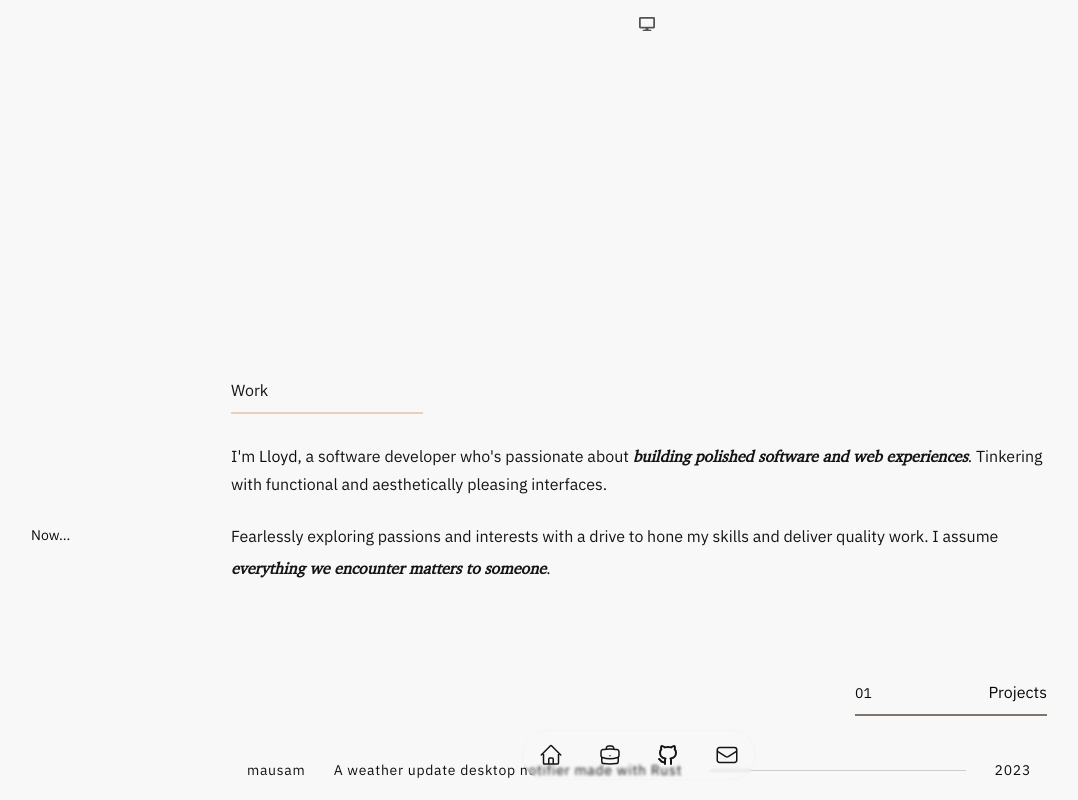
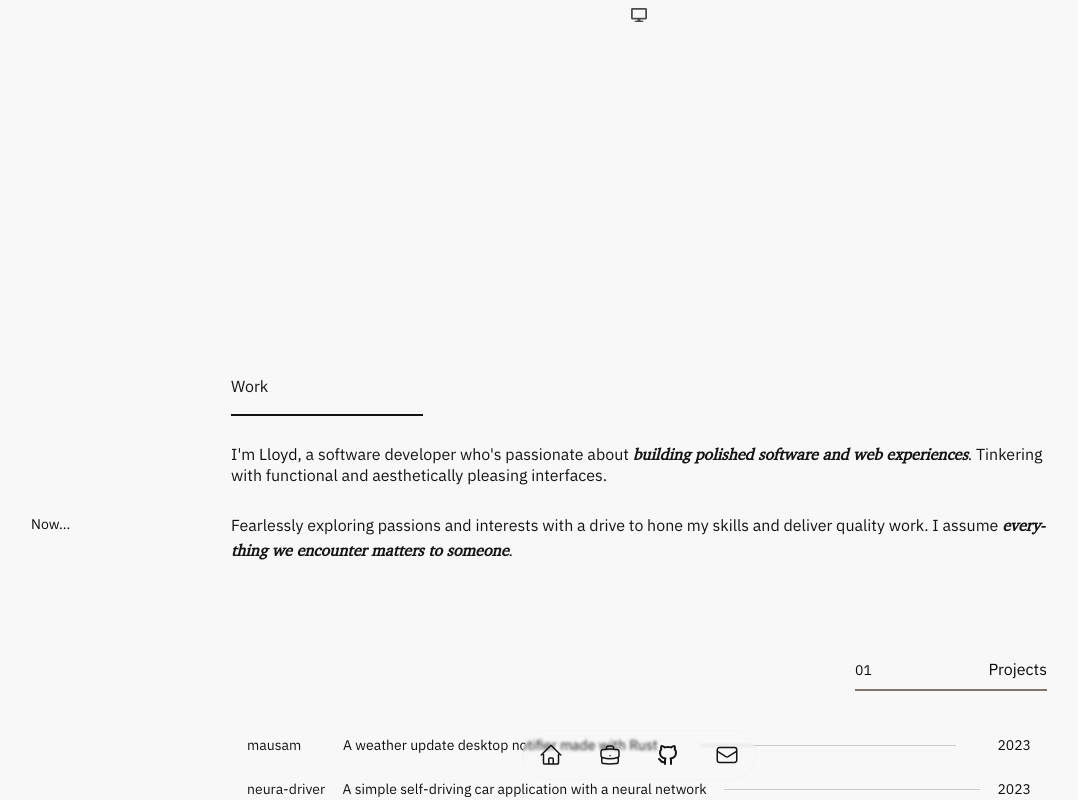
Before and after one commit to lloydlobo/lloydlobo.com, a Next.js app: page /work in a window 1280 px wide. Shown: the top 800 px of the page, without its empty margins (1-1079 px from the left). Built offline with nearby package versions, Linux system fonts and the light colour scheme.

Commit message:
feat: remove all underlines add after dot to a

```diff
--- a/components/Layout.tsx
+++ b/components/Layout.tsx
@@ -29,7 +29,8 @@ const Layout = ({ children, title = "This is the default title" }: Props) => {
             <div className="hover:opacity-100 opacity-0 absolute px-4 md:px-0 mx-auto">
               <ClockNav />
             </div>
-            <div className="mx-auto">
+
+            <div className="absolute mx-auto left-0 right-0 items-center justify-center flex">
               <ThemeDropdown />
             </div>
           </div>
--- a/components/layout/Dock/DockNavigation.tsx
+++ b/components/layout/Dock/DockNavigation.tsx
@@ -2,7 +2,6 @@ import Link from "next/link";
 import React, { ReactNode, useEffect, useRef, useState } from "react";
 import { FaMoon, FaSun, FaDesktop } from "react-icons/fa";
 import { useTheme } from "next-themes";
-
 
 export function DockNavigation() {
   return <DockNav />;
@@ -14,7 +13,7 @@ function DockNav() {
   return (
     <nav className="z-50 fixed bottom-5 left-0 right-0">
       <div className="border divider-gray6/40 divide-gray4/30 px-4 py-3 divide-x gap-2 border-opacity-10 rounded-full border-secondary/10 w-fit mx-auto bg-opacity-40 backdrop-blur-[1.5px]">
-        <div className="dock relative dark:text-primary grid grid-flow-col w-[200px] justify-between gap-4 place-items-center">
+        <div className="dock [&>*]:after:hidden relative dark:text-primary grid grid-flow-col w-[200px] justify-between gap-4 place-items-center">
           <HomeIcon />
           <WorkIcon />
           <GithubIcon />
@@ -24,6 +23,175 @@ function DockNav() {
     </nav>
   );
 }
+
+export function ThemeDropdown() {
+  const [mounted, setMounted] = useState(false);
+  const { theme, setTheme } = useTheme();
+  const [dropdown, setDropdown] = useState(false);
+  const { forcedTheme } = useTheme();
+  // Theme is forced, we shouldn't allow user to change the theme
+  const disabled = !!forcedTheme;
+
+  useEffect(() => {
+    // useEffect only runs on the client, so now we can safely show the UI
+    setMounted(true);
+  }, []);
+
+  if (!mounted) {
+    return null;
+  }
+
+  // e.target may select the svg or span too. e.currentTarget selects the parent button.
+  const switchTheme = (e: React.MouseEvent<HTMLButtonElement, MouseEvent>) => {
+    setTheme(e.currentTarget.id);
+    setDropdown(!dropdown);
+  };
+  const themeModes = [
+    { name: "system", icon: <FaDesktop /> },
+    { name: "light", icon: <Sun /> },
+    {
+      name: "dark",
+      icon: (
+        <span className="-rotate-[25deg]">
+          <Moon />
+        </span>
+      ),
+    },
+  ];
+
+  return (
+    <>
+      <div className="relative">
+        {/* Dropdown */}
+        <div
+          // className={`${dropdown ? "opacity-100" : "opacity-0 left-[200vw]" } top-8 z-10`}
+          className={`${dropdown ? "block" : "hidden"}`}
+        >
+          <div className="py-0.5 absolute top-8 backdrop-blur-sm divide-gray4/30 rounded-md grid h-fit divide-y text-start">
+            {themeModes.map(({ name, icon }, index) => (
+              <button
+                onClick={(e) => switchTheme(e)}
+                id={name}
+                aria-label={`Activate ${name} mode`}
+                key={`theme-${name}-${index}`}
+                disabled={disabled}
+                className="flex cursor-pointer hover:backdrop-brightness-150 dark:bg-transparent hover:bg-green-400 dark:hover:backdrop-brightness-200 dark:hover:bg-gray1/10 px-2 text-center py-2 divide-white gap-x-2 w-full"
+              >
+                <>
+                  <div className="scale-100 brightness-75">{icon}</div>
+                  <span className="text-xs brightness-90">{name}</span>
+                </>
+              </button>
+            ))}
+          </div>
+        </div>
+
+        {/* Current theme dock icon */}
+        <div className={`${onHoverStyles}`}>
+          {themeModes.map(({ name, icon }, index) => {
+            if (theme === name) {
+              return (
+                <button
+                  key={`theme-${name}-${index}-curr-${theme}`}
+                  disabled={disabled}
+                  onClick={() => {
+                    setDropdown(!dropdown);
+                  }}
+                  className="opacity-75"
+                >
+                  {icon}
+                </button>
+              );
+            } else {
+              return null;
+            }
+          })}
+        </div>
+      </div>
+    </>
+  );
+}
+
+const HomeIcon = () => {
+  return (
+    <Link
+      href="/"
+      className={`${onHoverStyles} font-semibold underline underline-offset-8`}
+      data-te-toggle="tooltip"
+      data-te-placement="top"
+      data-te-ripple-init
+      data-te-ripple-color="light"
+      title="Home"
+    >
+      <svg
+        xmlns="http://www.w3.org/2000/svg"
+        fill="none"
+        viewBox="0 0 24 24"
+        strokeWidth={1.5}
+        stroke="currentColor"
+        className="w-6 h-6"
+      >
+        <path
+          strokeLinecap="round"
+          strokeLinejoin="round"
+          d="M2.25 12l8.954-8.955c.44-.439 1.152-.439 1.591 0L21.75 12M4.5 9.75v10.125c0 .621.504 1.125 1.125 1.125H9.75v-4.875c0-.621.504-1.125 1.125-1.125h2.25c.621 0 1.125.504 1.125 1.125V21h4.125c.621 0 1.125-.504 1.125-1.125V9.75M8.25 21h8.25"
+        />
+      </svg>
+    </Link>
+  );
+};
+const WorkIcon = () => {
+  return (
+    <Link
+      href="/work"
+      className={`${onHoverStyles} font-semibold underline underline-offset-8`}
+      data-te-toggle="tooltip"
+      data-te-placement="top"
+      data-te-ripple-init
+      data-te-ripple-color="light"
+      title="Work"
+    >
+      <svg
+        xmlns="http://www.w3.org/2000/svg"
+        fill="none"
+        viewBox="0 0 24 24"
+        strokeWidth={1.5}
+        stroke="currentColor"
+        className="w-6 h-6"
+      >
+        <path
+          strokeLinecap="round"
+          strokeLinejoin="round"
+          d="M20.25 14.15v4.25c0 1.094-.787 2.036-1.872 2.18-2.087.277-4.216.42-6.378.42s-4.291-.143-6.378-.42c-1.085-.144-1.872-1.086-1.872-2.18v-4.25m16.5 0a2.18 2.18 0 00.75-1.661V8.706c0-1.081-.768-2.015-1.837-2.175a48.114 48.114 0 00-3.413-.387m4.5 8.006c-.194.165-.42.295-.673.38A23.978 23.978 0 0112 15.75c-2.648 0-5.195-.429-7.577-1.22a2.016 2.016 0 01-.673-.38m0 0A2.18 2.18 0 013 12.489V8.706c0-1.081.768-2.015 1.837-2.175a48.111 48.111 0 013.413-.387m7.5 0V5.25A2.25 2.25 0 0013.5 3h-3a2.25 2.25 0 00-2.25 2.25v.894m7.5 0a48.667 48.667 0 00-7.5 0M12 12.75h.008v.008H12v-.008z"
+        />
+      </svg>
+    </Link>
+  );
+};
+const GithubIcon = () => {
+  return (
+    <a
+      href="https://github.com/lloydlobo/"
+      className={`${onHoverStyles} font-semibold underline underline-offset-8`}
+      data-te-toggle="tooltip"
+      data-te-placement="top"
+      data-te-ripple-init
+      data-te-ripple-color="light"
+      title="Code"
+    >
+      <svg viewBox="0 0 24 24" className="h-6 w-6">
+        <path
+          fill="none"
+          stroke="currentColor"
+          strokeLinecap="round"
+          strokeLinejoin="round"
+          strokeWidth="2"
+          d="M9 19c-4.3 1.4-4.3-2.5-6-3m12 5v-3.5c0-1 .1-1.4-.5-2 2.8-.3 5.5-1.4 5.5-6a4.6 4.6 0 0 0-1.3-3.2 4.2 4.2 0 0 0-.1-3.2s-1.1-.3-3.5 1.3a12.3 12.3 0 0 0-6.2 0C6.5 2.8 5.4 3.1 5.4 3.1a4.2 4.2 0 0 0-.1 3.2A4.6 4.6 0 0 0 4 9.5c0 4.6 2.7 5.7 5.5 6-.6.6-.6 1.2-.5 2V21"
+        ></path>
+      </svg>
+    </a>
+  );
+};
 
 export const ThemeSwitch = () => {
   const [mounted, setMounted] = useState(false);
@@ -223,177 +391,6 @@ const Moon = () => {
   );
 };
 
-export function ThemeDropdown() {
-  const [mounted, setMounted] = useState(false);
-  const { theme, setTheme } = useTheme();
-  const [dropdown, setDropdown] = useState(false);
-  const { forcedTheme } = useTheme()
-  // Theme is forced, we shouldn't allow user to change the theme
-  const disabled = !!forcedTheme
-
-  useEffect(() => {
-    // useEffect only runs on the client, so now we can safely show the UI
-    setMounted(true);
-  }, []);
-
-  if (!mounted) {
-    return null;
-  }
-
-  // e.target may select the svg or span too. e.currentTarget selects the parent button.
-  const switchTheme = (e: React.MouseEvent<HTMLButtonElement, MouseEvent>) => {
-    setTheme(e.currentTarget.id);
-    setDropdown(!dropdown);
-  };
-  const themeModes = [
-    { name: "system", icon: <FaDesktop /> },
-    { name: "light", icon: <Sun /> },
-    {
-      name: "dark",
-      icon: (
-        <span className="-rotate-[25deg]">
-          <Moon />
-        </span>
-      ),
-    },
-  ];
-
-  return (
-    <>
-      <div className="grid">
-        {/* Dropdown */}
-        <div
-          className={`${dropdown ? "opacity-100" : "opacity-0 left-[200vw]"
-            } absolute top-8 z-10`}
-        >
-          <div className="py-0.5 backdrop-blur-sm divide-gray4/30 rounded-md grid h-fit divide-y text-start">
-            {themeModes.map(({ name, icon }, index) => (
-              <button
-                onClick={(e) => switchTheme(e)}
-                id={name}
-                aria-label={`Activate ${name} mode`}
-                key={`theme-${name}-${index}`}
-                disabled={disabled}
-                className="flex cursor-pointer hover:backdrop-brightness-150 dark:bg-transparent hover:bg-green-400 dark:hover:backdrop-brightness-200 dark:hover:bg-gray1/10 px-2 text-center py-2 divide-white gap-x-2 w-full"
-              >
-                <>
-                  <div className="scale-100 brightness-75">{icon}</div>
-                  <span className="text-xs brightness-90">{name}</span>
-                </>
-              </button>
-            ))}
-          </div>
-        </div>
-
-        {/* Current theme dock icon */}
-        <div
-          className={`${onHoverStyles} opacity-70 absolute font-semibold underline underline-offset-8`}
-        >
-          {themeModes.map(({ name, icon }, index) => {
-            if (theme === name) {
-              return (
-                <button
-                  key={`theme-${name}-${index}-curr-${theme}`}
-                  disabled={disabled}
-                  onClick={() => {
-                    setDropdown(!dropdown);
-                  }}
-                  className="text-base disabled:opacity-25 disabled:hidden disabled:cursor-not-allowed flex items-center cursor-pointer brightness-75"
-                >
-                  {icon}
-                </button>
-              );
-            } else {
-              return null;
-            }
-          })}
-        </div>
-      </div>
-    </>
-  );
-}
-
-const HomeIcon = () => {
-  return (
-    <Link
-      href="/"
-      className={`${onHoverStyles} font-semibold underline underline-offset-8`}
-      data-te-toggle="tooltip"
-      data-te-placement="top"
-      data-te-ripple-init
-      data-te-ripple-color="light"
-      title="Home"
-    >
-      <svg
-        xmlns="http://www.w3.org/2000/svg"
-        fill="none"
-        viewBox="0 0 24 24"
-        strokeWidth={1.5}
-        stroke="currentColor"
-        className="w-6 h-6"
-      >
-        <path
-          strokeLinecap="round"
-          strokeLinejoin="round"
-          d="M2.25 12l8.954-8.955c.44-.439 1.152-.439 1.591 0L21.75 12M4.5 9.75v10.125c0 .621.504 1.125 1.125 1.125H9.75v-4.875c0-.621.504-1.125 1.125-1.125h2.25c.621 0 1.125.504 1.125 1.125V21h4.125c.621 0 1.125-.504 1.125-1.125V9.75M8.25 21h8.25"
-        />
-      </svg>
-    </Link>
-  );
-};
-const WorkIcon = () => {
-  return (
-    <Link
-      href="/work"
-      className={`${onHoverStyles} font-semibold underline underline-offset-8`}
-      data-te-toggle="tooltip"
-      data-te-placement="top"
-      data-te-ripple-init
-      data-te-ripple-color="light"
-      title="Work"
-    >
-      <svg
-        xmlns="http://www.w3.org/2000/svg"
-        fill="none"
-        viewBox="0 0 24 24"
-        strokeWidth={1.5}
-        stroke="currentColor"
-        className="w-6 h-6"
-      >
-        <path
-          strokeLinecap="round"
-          strokeLinejoin="round"
-          d="M20.25 14.15v4.25c0 1.094-.787 2.036-1.872 2.18-2.087.277-4.216.42-6.378.42s-4.291-.143-6.378-.42c-1.085-.144-1.872-1.086-1.872-2.18v-4.25m16.5 0a2.18 2.18 0 00.75-1.661V8.706c0-1.081-.768-2.015-1.837-2.175a48.114 48.114 0 00-3.413-.387m4.5 8.006c-.194.165-.42.295-.673.38A23.978 23.978 0 0112 15.75c-2.648 0-5.195-.429-7.577-1.22a2.016 2.016 0 01-.673-.38m0 0A2.18 2.18 0 013 12.489V8.706c0-1.081.768-2.015 1.837-2.175a48.111 48.111 0 013.413-.387m7.5 0V5.25A2.25 2.25 0 0013.5 3h-3a2.25 2.25 0 00-2.25 2.25v.894m7.5 0a48.667 48.667 0 00-7.5 0M12 12.75h.008v.008H12v-.008z"
-        />
-      </svg>
-    </Link>
-  );
-};
-const GithubIcon = () => {
-  return (
-    <a
-      href="https://github.com/lloydlobo/"
-      className={`${onHoverStyles} font-semibold underline underline-offset-8`}
-      data-te-toggle="tooltip"
-      data-te-placement="top"
-      data-te-ripple-init
-      data-te-ripple-color="light"
-      title="Code"
-    >
-      <svg viewBox="0 0 24 24" className="h-6 w-6">
-        <path
-          fill="none"
-          stroke="currentColor"
-          strokeLinecap="round"
-          strokeLinejoin="round"
-          strokeWidth="2"
-          d="M9 19c-4.3 1.4-4.3-2.5-6-3m12 5v-3.5c0-1 .1-1.4-.5-2 2.8-.3 5.5-1.4 5.5-6a4.6 4.6 0 0 0-1.3-3.2 4.2 4.2 0 0 0-.1-3.2s-1.1-.3-3.5 1.3a12.3 12.3 0 0 0-6.2 0C6.5 2.8 5.4 3.1 5.4 3.1a4.2 4.2 0 0 0-.1 3.2A4.6 4.6 0 0 0 4 9.5c0 4.6 2.7 5.7 5.5 6-.6.6-.6 1.2-.5 2V21"
-        ></path>
-      </svg>
-    </a>
-  );
-};
-
 const MailIcon = () => {
   return (
     <a
--- a/pages/index.tsx
+++ b/pages/index.tsx
@@ -36,7 +36,7 @@ export default function IndexPage() {
               <div className="text-2xl tracking-tight leading-9 lowercase w-full sm:max-w-[75vw] decoration-accent underline-offset-8 lg:max-w-[63vw] mx-auto font-medium gap-1">
                 <Link
                   href="/about"
-                  className="opacity-50 hover:underline no-underline hover:opacity-100"
+                  className="opacity-75 hover:underline no-underline hover:opacity-100"
                 >
                   lloyd lobo.
                 </Link>
--- a/pages/work.tsx
+++ b/pages/work.tsx
@@ -96,7 +96,7 @@ export default function WorkPage() {
             <article className="">
               <div className="mx-auto w-full dark:text-secondary">
                 <div className="relative space-y-6 mx-auto w-full">
-                  <div className="w-48 border-b-[2px] border-secondary/90 pb-2">
+                  <div className="w-48 border-b-[2px] dark:border-secondary/90 pb-2">
                     <p className="font-medium text-start">Work</p>
                   </div>
                   {/* Better to put this in the about page */}
@@ -182,7 +182,7 @@ export default function WorkPage() {
                       <a
                         key={`$project-{repo}`}
                         href="/"
-                        className="rounded-xl no-underline px-4 py-2 hover:bg-gray2/40  w-full 4xl:max-w-[60vw] mx-auto"
+                        className="rounded-xl after:hidden px-4 py-2 w-full 4xl:max-w-[60vw] mx-auto"
                       >
                         <div className="grid grid-flow-col items-center w-full justify-between gap-x-2">
                           <span className="font-medium">{repo}</span>
--- a/styles/globals.css
+++ b/styles/globals.css
@@ -21,6 +21,20 @@
 
 html {
   @apply [--scroll-mt:9.875rem] lg:[--scroll-mt:6.3125rem];
+  /* font-size: 2.4vw; */
+  /* font-size: 1.8vw; */
+}
+@media all and (min-width: 1000px) {
+  html {
+    /* font-size: 24px; */
+    /* font-size: 21px; */
+  }
+}
+@media all and (max-width: 520px) {
+  html {
+    /* font-size: 18px; */
+    /* font-size: 16px; */
+  }
 }
 
 html,
@@ -32,7 +46,13 @@ body {
 
 body {
   min-height: 100vh;
-  @apply font-sans leading-7 tracking-normal text-on-primary bg-gray1 dark:text-secondary dark:bg-on-primary;
+  font-feature-settings: "kern";
+  /* font-size: 1rem; */
+
+  /* Line spacing should be 120–145% of the point size. */
+  line-height: 1.45; /* 1.2 - 1.45 */
+
+  @apply font-sans tracking-normal text-on-primary bg-gray1 dark:text-secondary dark:bg-on-primary;
 }
 
 main {
@@ -54,21 +74,43 @@ footer {
 
 a,
 Link {
-  @apply tracking-wider hover:bg-green-100 dark:hover:bg-transparent dark:hover:backdrop-brightness-105 rounded underline decoration-2 font-medium underline-offset-4 decoration-green-500 hover:decoration-green-500 dark:decoration-accent hover:text-green-500 dark:hover:decoration-accent dark:hover:text-accent;
+  /* @apply tracking-normal hover:bg-green-100 dark:hover:bg-transparent dark:hover:backdrop-brightness-105 rounded no-underline decoration-2 font-medium decoration-green-500 hover:decoration-green-500 dark:decoration-accent hover:text-green-500 dark:hover:decoration-accent dark:hover:text-accent; */
+  text-decoration: none;
+  text-decoration-color: currentcolor;
+  color: inherit;
+  transition-property: background;
+  transition-duration: 0.2s;
+  @apply no-underline decoration-transparent;
 }
 
 /* mailto:user@email.com */
 a:link {
-  @apply hover:text-orange-700 dark:hover:text-orange-400;
+  /* @apply hover:text-orange-700 dark:hover:text-orange-400; */
 }
 
-/* a:visited { */
-/* @apply text-green-700 dark:text-orange-700; */
-/* } */
+a:hover {
+  @apply bg-green-100 dark:bg-transparent dark:backdrop-brightness-110 decoration-transparent rounded-lg;
+  background-image: none;
+}
 
+a::after {
+  position: relative;
+  content: "\FEFF°";
+  top: -0.1em;
+  margin-left: 0.1em;
+  font-size: 90%;
+  @apply text-red-600 dark:text-red-400;
+
+  /* font-feature-settings: "caps"; */
+  /* font-variant-numeric: normal; */
+}
+
+/* font-feature-settings: "kern", "frac", "kern", "ss02"; */
 p {
-  @apply brightness-[100%] leading-7 tracking-normal;
-  /* font-feature-settings: "kern", "frac", "kern", "ss02"; */
+  margin-bottom: 0.5rem;
+  hyphens: auto;
+  line-height: 1.35;
+  font-size: 1rem;
 }
 
 [data-theme="dark"] {
@@ -80,6 +122,14 @@ p {
   }
 }
 
+button {
+  @apply p-1 shadow-none;
+}
+
+button:hover {
+  @apply shadow animate-pulse;
+}
+
 nav.dock > * {
   @apply scale-90 hover:bg-gradient-to-tl from-on-secondary/90 via-on-secondary/60 to-secondary/[0.005] p-[0.7rem]  backdrop-blur-[0px] rounded-full;
 }
```
Also changed, not shown: components/effects/EmailCopy.tsx (+5 -2 lines), pages/resume.tsx (+5 -4 lines).
